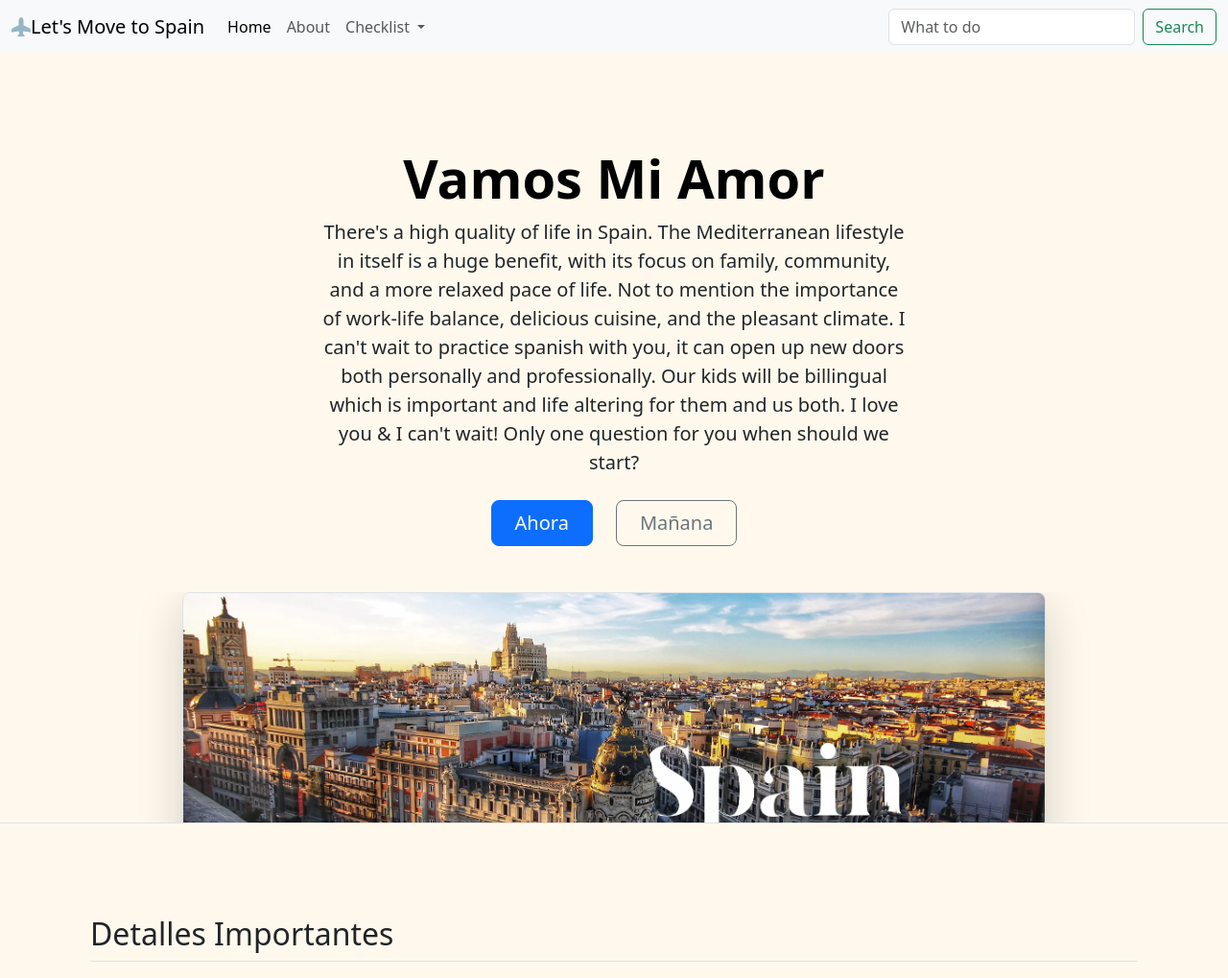
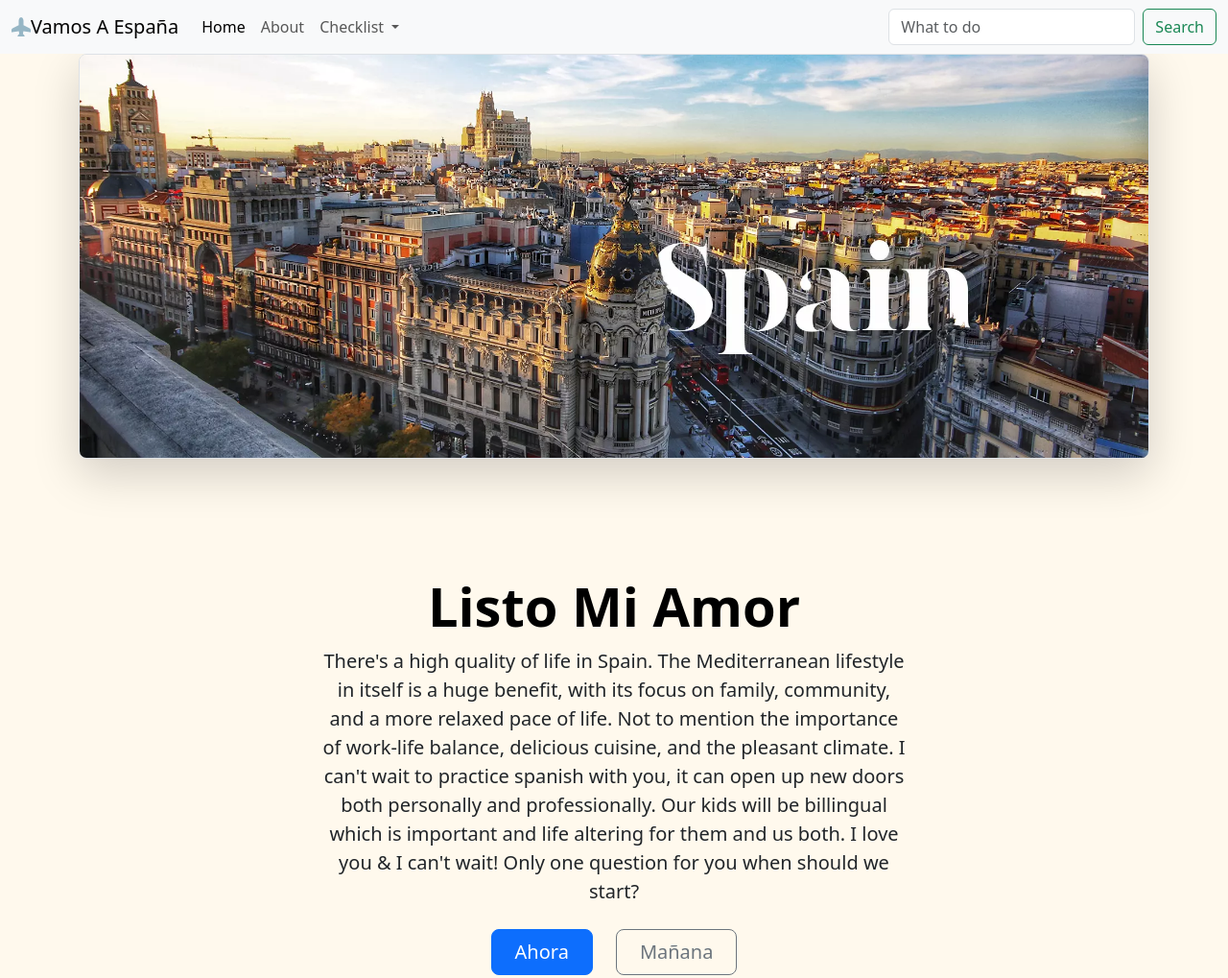
Before and after one commit to KCap923/html-Spain, a plain HTML site: page index.html in a window 1280 px wide. Shown: the top 1019 px of the page at 96% size. Drawn offline with nearby package versions, Linux system fonts and the light colour scheme.

Commit message:
Add files via upload

```diff
--- a/index.html
+++ b/index.html
@@ -27,7 +27,7 @@ body {
         <path d="M6.428 1.151C6.708.591 7.213 0 8 0s1.292.592 1.572 1.151C9.861 1.73 10 2.431 10 3v3.691l5.17 2.585a1.5 1.5 0 0 1 .83 1.342V12a.5.5 0 0 1-.582.493l-5.507-.918-.375 2.253 1.318 1.318A.5.5 0 0 1 10.5 16h-5a.5.5 0 0 1-.354-.854l1.319-1.318-.376-2.253-5.507.918A.5.5 0 0 1 0 12v-1.382a1.5 1.5 0 0 1 .83-1.342L6 6.691V3c0-.568.14-1.271.428-1.849Z"/>
       </svg>
 
-      <a class="navbar-brand" href="#">Let's Move to Spain</a>
+      <a class="navbar-brand" href="#"> Vamos A España</a>
       <button class="navbar-toggler" type="button" data-bs-toggle="collapse" data-bs-target="#navbarSupportedContent" aria-controls="navbarSupportedContent" aria-expanded="false" aria-label="Toggle navigation">
         <span class="navbar-toggler-icon"></span>
       </button>
@@ -58,9 +58,10 @@ body {
       </div>
     </div>
   </nav>
-
+  <div class="container">
+   <img src="spain.jpg.webp" class="img-fluid border rounded-3 shadow-lg mb-4" alt="I love you" width="1200" height="900" loading="lazy"></div>
   <div class="px-4 pt-5 my-5 text-center border-bottom">
-    <h1 class="display-4 fw-bold text-body-emphasis"> Vamos Mi Amor</h1>
+    <h1 class="display-4 fw-bold text-body-emphasis"> Listo Mi Amor</h1>
     <div class="col-lg-6 mx-auto">
       <p class="lead mb-4"> There's a high quality of life in Spain. The Mediterranean lifestyle in itself is a huge benefit, with its focus on family, community, and a more relaxed pace of life. Not to mention the importance of work-life balance, delicious cuisine, and the pleasant climate. I can't wait to practice spanish with you, it can open up new doors both personally and professionally. Our kids will be billingual which is important and life altering for them and us both. I love you & I can't wait! Only one question for you when should we start? </p>
       <div class="d-grid gap-2 d-sm-flex justify-content-sm-center mb-5">
@@ -70,7 +71,7 @@ body {
     </div>
     <div class="overflow-hidden" style="max-height: 30vh;">
       <div class="container px-5">
-        <img src="spain.jpg.webp" class="img-fluid border rounded-3 shadow-lg mb-4" alt="I love you" width="900" height="700" loading="lazy">
+
       </div>
     </div>
   </div>
```
